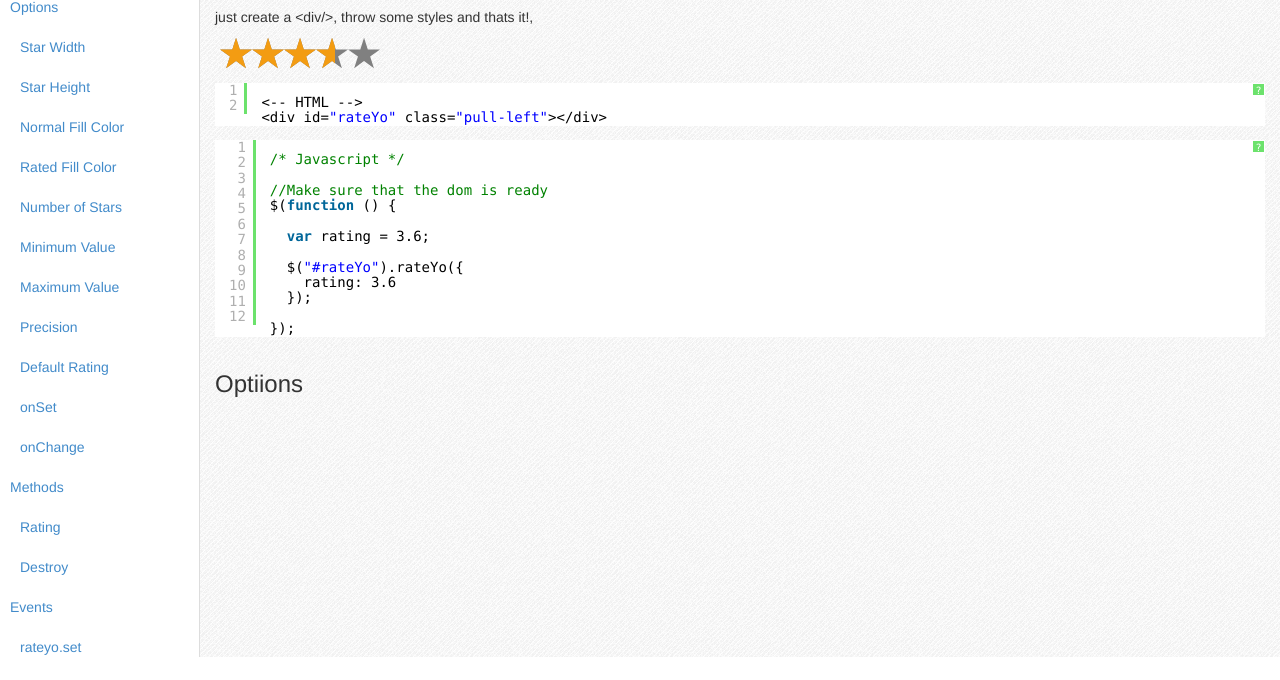
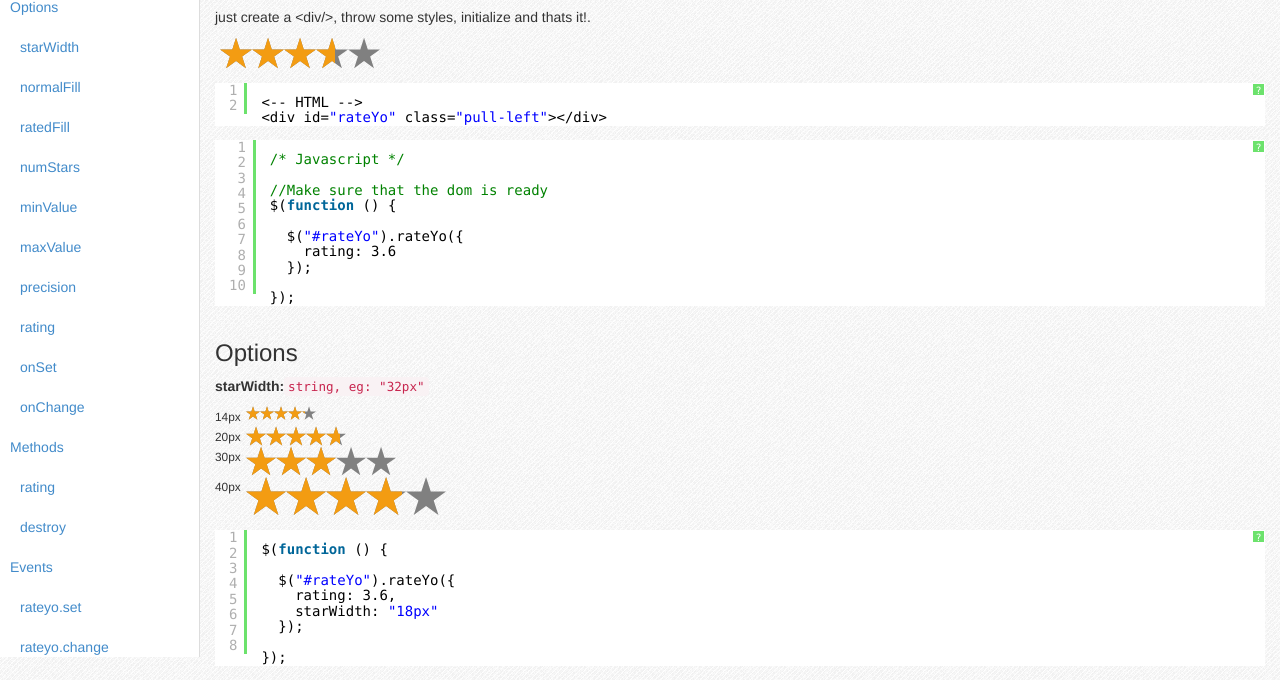
Before and after one commit to prrashi/rateYo, a plain HTML site: page index.html in a window 1280 px wide. Shown: the part 143-823 px from the top of the page. Before the commit the page ends 800 px from the top, so only its background shows below. Drawn offline with Linux system fonts and the light colour scheme.

Commit message:
Added starWidth description to the doc

```diff
--- a/application.js
+++ b/application.js
@@ -1,12 +1,37 @@
 $(function () {
 
-  var rating = 3.6;
+  var rating = 3.6
+
+  function getRandomRating () {
+
+    var randomRating = parseFloat((Math.random()*5 + 1).toFixed(2));
+
+    randomRating = randomRating>5?5:randomRating;
+
+    return randomRating;
+  };
 
   $("#rateYo").rateYo({
 
     rating: rating
   });
 
+  var $options = $("div.options-content div.option");
+
+  /* Option - StarWidth */
+  var $rateYos = $options.filter(".option-starWidth").find("div.rating");
+
+  $rateYos.each(function () {
+
+    var width = $(this).attr("data-width");
+
+    $(this).rateYo({
+
+      rating: getRandomRating(),
+      starWidth: width
+    });
+  });
+  /*
   $(".counter").text(rating);
 
   var changeRating = function (rating) {
@@ -33,10 +58,9 @@ $(function () {
 
     e.preventDefault();
 
-    var randomRating = parseFloat((Math.random()*5 + 1).toFixed(2));
-
-    randomRating = randomRating>5?5:randomRating;
+    var randomRating = getRandomRating();
 
     $("#rateYo1").rateYo("method", "rating", randomRating);
   });
+  */
 });
--- a/index.html
+++ b/index.html
@@ -39,31 +39,28 @@
       <a href="#options">Options</a>
       <ul class="nav">
         <li>
-          <a href="#option-numstars">Star Width</a>
+          <a href="#option-starWidth">starWidth</a>
         </li>
         <li>
-          <a href="#option-numstars">Star Height</a>
+          <a href="#option-normalFill">normalFill</a>
         </li>
         <li>
-          <a href="#option-numstars">Normal Fill Color</a>
+          <a href="#option-ratedFill">ratedFill</a>
         </li>
         <li>
-          <a href="#option-numstars">Rated Fill Color</a>
+          <a href="#option-numStars">numStars</a>
         </li>
         <li>
-          <a href="#option-numstars">Number of Stars</a>
+          <a href="#option-minValue">minValue</a>
         </li>
         <li>
-          <a href="#option-minValue">Minimum Value</a>
+          <a href="#option-maxValue">maxValue</a>
         </li>
         <li>
-          <a href="#option-maxValue">Maximum Value</a>
+          <a href="#option-precision">precision</a>
         </li>
         <li>
-          <a href="#option-precision">Precision</a>
-        </li>
-        <li>
-          <a href="#option-rating">Default Rating</a>
+          <a href="#option-rating">rating</a>
         </li>
         <li>
           <a href="#option-onSet">onSet</a>
@@ -76,10 +73,10 @@
       <a href="#methods">Methods</a>
       <ul class="nav">
         <li>
-          <a href="#method-rating">Rating</a>
+          <a href="#method-rating">rating</a>
         </li>
         <li>
-          <a href="#method-destroy">Destroy</a>
+          <a href="#method-destroy">destroy</a>
         </li>
       </ul>
 
@@ -107,7 +104,7 @@
               it uses SVG to render rating, so no images required.
               </p>
               <p>
-              just create a &lt;div/&gt;, throw some styles and thats it!,
+              just create a &lt;div/&gt;, throw some styles, initialize and thats it!.
               </p>
             </div>
             <div id="demo1" class="clearfix">
@@ -123,8 +120,6 @@
               //Make sure that the dom is ready
               $(function () {
 
-                var rating = 3.6;
-
                 $("#rateYo").rateYo({
                   rating: 3.6
                 });
@@ -134,9 +129,57 @@
           </div>
         </div><!-- End Row -->
         <div class="row">
-          <div class="col-md-12">
-            <h3>Optiions</h3>
+          <div class="col-md-12 options-content">
+            <h3>Options</h3>
+            <div class="option option-starWidth">
+              <p><b>starWidth:</b><code>string, eg: &quot;32px&quot;</code></p>
+              <div class="option-content">
+                <div class="clearfix">
+                  <div class="pull-left">
+                    <small>14px</small>
+                  </div>
+                  <div class="pull-left">
+                    <div class="rating" data-width="14px"></div>
+                  </div>
+                </div>
+                <div class="clearfix">
+                  <div class="pull-left">
+                    <small>20px</small>
+                  </div>
+                  <div class="pull-left">
+                    <div class="rating" data-width="20px"></div>
+                  </div>
+                </div>
+                <div class="clearfix">
+                  <div class="pull-left">
+                    <small>30px</small>
+                  </div>
+                  <div class="pull-left">
+                    <div class="rating" data-width="30px"></div>
+                  </div>
+                </div>
+                <div class="clearfix">
+                  <div class="pull-left">
+                    <small>40px</small>
+                  </div>
+                  <div class="pull-left">
+                    <div class="rating" data-width="40px"></div>
+                  </div>
+                </div>
+                <div class="clearfix">
+                  <pre class="brush: js">
+                    $(function () {
 
+                      $("#rateYo").rateYo({
+                        rating: 3.6,
+                        starWidth: "18px"
+                      });
+
+                    });
+                  </pre>
+                </div>
+              </div><!-- End Option Content -->
+            </div><!-- End option-starWidth-->
           </div>
         </div>
       </div><!-- End Container Fluid -->
```
Also changed, not shown: jquery.rateyo.min.js.
